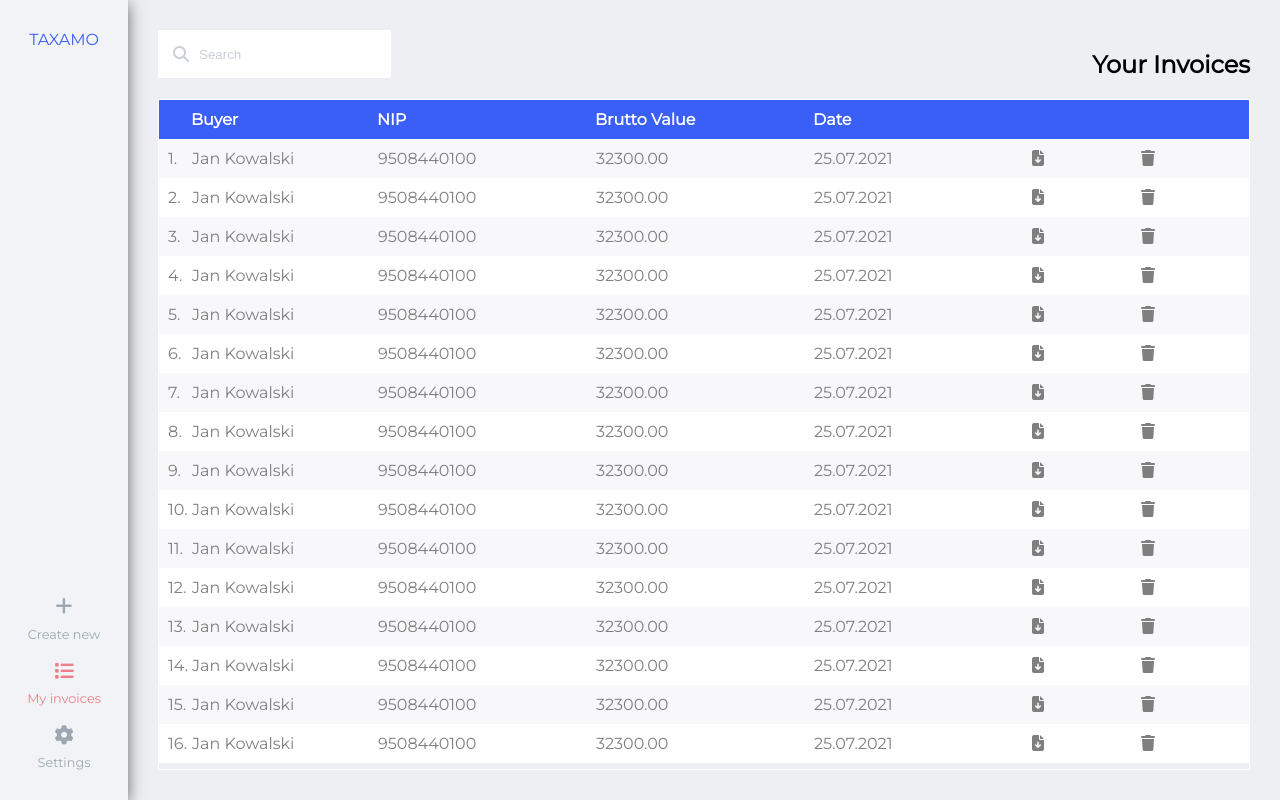
After one commit to fizo99/PAI, a PHP site: page /public/views/my_invoices.html in a window 1280 px wide. The commit adds this page. Run offline with PHP 8.4, Linux system fonts and the light colour scheme; some libraries are stand-ins or nearby versions.

Commit message:
finished views for desktop

```diff
--- a/public/css/basicstyles.css
+++ b/public/css/basicstyles.css
@@ -111,7 +111,7 @@ main {
 
 }
 
-.w-10 {
+.w-5 {
     width: 5%;
 }
 
@@ -154,3 +154,111 @@ main {
 .w-80 {
     width: 80%;
 }
+
+
+table{
+    display: block;
+    counter-reset: rowNumber;
+    text-align: left;
+    table-layout: fixed;
+    width: 100%;
+    height: 25vh;
+    overflow-y: scroll;
+    border-collapse: collapse;
+    border: 1px solid white;
+    margin-right: 2%;
+    border-radius: 2px;
+}
+table td > input {
+    border: 1px solid #9CA8B1;
+}
+tbody tr {
+    background-color: white;
+}
+tr:nth-child(even) {
+    background: #FFF
+}
+tr:nth-child(odd) {
+    background: #F8F8FA
+}
+table thead th {
+    position: sticky;
+    top: 0;
+    z-index: 1;
+    background-color: #395FF6;
+    padding: 10px 0px;
+}
+
+th,td {
+    padding-top: 10px;
+    padding-bottom: 10px;
+    padding-right: 5px;
+}
+
+table thead tr th:first-child::before {
+    display: inline-block;
+    width: 1em;
+    margin: 0 .5em;
+    content: '';
+}
+table tr > td:first-child
+{
+    counter-increment: rowNumber;
+}
+
+table tr td:first-child::before
+{
+    display: inline-block;
+    content: counter(rowNumber) ".";
+    width: 1em;
+    margin: 0 .5em;
+}
+table thead {
+    color: white;
+    width: 100%;
+}
+table tbody {
+    color: #7F7F7F;
+}
+table input {
+    width: 100%;
+}
+
+table tbody tr td:first-child {
+    display: flex;
+    flex-direction: row;
+    justify-content: center;
+    align-items: center;
+}
+
+table tbody tr {
+    margin-top: 10x;
+}
+
+
+::-webkit-scrollbar {
+    width: 10px;
+  }
+
+  /* Track */
+  ::-webkit-scrollbar-track {
+    background: white;
+  }
+
+  /* Handle */
+  ::-webkit-scrollbar-thumb {
+    background: #395FF6;
+    border-left: 1px solid white;
+  }
+
+  /* Handle on hover */
+  ::-webkit-scrollbar-thumb:hover {
+    background: white;
+  }
+
+  .btn-active {
+      color: #EB8086;
+  }
+  a{
+      text-decoration: none;
+  }
--- /dev/null
+++ b/public/css/my_invoices.css
@@ -0,0 +1,89 @@
+main {
+    display: flex;
+    flex-direction: column;
+}
+table{
+    width: 100%;
+    display:flex;
+    flex-direction: column;
+    overflow-y: scroll;
+    flex: 1;
+}
+table thead {
+    display: block;
+    width: 100%;
+    position: sticky;
+    top: 0;
+}
+table thead th {
+    position: sticky;
+    top: 0;
+    z-index: 1;
+}
+table thead tr {
+    display: flex;
+    flex-direction: row;
+}
+table thead tr th {
+    display: block;
+}
+table tbody {
+    display: block;
+    width: 100%;
+    max-height: 100%;
+}
+table tbody tr{
+    display: flex;
+    flex-direction: row;
+    width: 100%;
+}
+thead tr div{
+    text-align: left;
+}
+table tbody tr td:first-child {
+    justify-content: left;
+}
+  #top-bar{
+      display: flex;
+      flex-direction: row;
+      justify-content: space-between;
+  }
+  #search-bar{
+      display: flex;
+      flex-direction: row;
+      justify-content: center;
+      align-items: center;
+      background-color: white;
+      padding: 10px;
+      max-height: 70%;
+      border-radius: 2px;
+  }
+  #search-bar i{
+      padding: 0 5px;
+      color: #CBD0D7;
+  }
+  #search-bar input{
+    padding: 5px;
+    outline: none;
+    color: black;
+}
+  #search-bar button {
+    background: transparent;
+    border: none;
+    cursor: pointer;
+    display: inline-block;
+    font-size: 18px;
+    position: absolute;
+    top: 0;
+    right: 0;
+    padding: 18px 20px;
+    z-index: 2;
+  }
+
+  input[type="search"]::-webkit-search-cancel-button {
+    -webkit-appearance: none;
+    pointer-events: none;
+  }
+  input[type="search"]::placeholder{
+    color: #CBD0D7;
+  }
--- a/public/css/settings.css
+++ b/public/css/settings.css
@@ -15,7 +15,7 @@ form label {
     color: #395FF6;
 }
 form input {
-    padding: 12px 12px;
+    padding: 8px 8px;
 }
 form > * {
     margin-top: 10px;
--- /dev/null
+++ b/public/views/my_invoices.html
@@ -0,0 +1,185 @@
+<!DOCTYPE html>
+<!--[if lt IE 7]>      <html class="no-js lt-ie9 lt-ie8 lt-ie7"> <![endif]-->
+<!--[if IE 7]>         <html class="no-js lt-ie9 lt-ie8"> <![endif]-->
+<!--[if IE 8]>         <html class="no-js lt-ie9"> <![endif]-->
+<!--[if gt IE 8]>      <html class="no-js"> <!--<![endif]-->
+<html>
+
+<head>
+    <meta charset="utf-8">
+    <meta http-equiv="X-UA-Compatible" content="IE=edge">
+    <title>Login</title>
+    <meta name="description" content="">
+    <meta name="viewport" content="width=device-width, initial-scale=1">
+    <link href='https://fonts.googleapis.com/css?family=Montserrat' rel='stylesheet'>
+    <link rel="stylesheet" href="../css/basicstyles.css">
+    <link rel="stylesheet" href="../css/my_invoices.css">
+    <link rel="stylesheet" href="https://cdnjs.cloudflare.com/ajax/libs/font-awesome/5.14.0/css/all.min.css"
+        integrity="sha512-1PKOgIY59xJ8Co8+NE6FZ+LOAZKjy+KY8iq0G4B3CyeY6wYHN3yt9PW0XpSriVlkMXe40PTKnXrLnZ9+fkDaog=="
+        crossorigin="anonymous" referrerpolicy="no-referrer" />
+    <script src="https://kit.fontawesome.com/6afad8acbe.js" crossorigin="anonymous"></script>
+</head>
+
+<body>
+    <nav>
+        <span>TAXAMO</span>
+        <div class="nav-buttons-container">
+            <a href="new.html" class="nav-button"><i class="fas fa-plus"></i>Create new</a>
+            <a href="my_invoices.html" class="nav-button btn-active"><i class="fas fa-list"></i>My invoices</a>
+            <a href="settings.html" class="nav-button"><i class="fas fa-cog"></i>Settings</a>
+        </div>
+    </nav>
+    <main>
+        <div id="top-bar">
+            <div id="search-bar">
+                <i class="fa fa-search"></i>
+                <input type="search" placeholder="Search">
+            </div>
+            <h2 class="page-title">Your Invoices</h2>
+        </div>
+        <table id="items">
+            <thead>
+                <tr>
+                    <th class="w-20">Buyer</th>
+                    <th class="w-20">NIP</th>
+                    <th class="w-20">Brutto Value</th>
+                    <th class="w-20">Date</th>
+                    <th class="w-10"></th>
+                    <th class="w-10"></th>
+                </tr>
+            </thead>
+            <tbody>
+                <tr>
+                    <td class="w-20">Jan Kowalski</td>
+                    <td class="w-20">9508440100</td>
+                    <td class="w-20">32300.00</td>
+                    <td class="w-20">25.07.2021</td>
+                    <td class="w-10"><i class="fas fa-file-download"></i></td>
+                    <td class="w-10"><i class="fas fa-trash"></i></td>
+                </tr>
+                <tr>
+                    <td class="w-20">Jan Kowalski</td>
+                    <td class="w-20">9508440100</td>
+                    <td class="w-20">32300.00</td>
+                    <td class="w-20">25.07.2021</td>
+                    <td class="w-10"><i class="fas fa-file-download"></i></td>
+                    <td class="w-10"><i class="fas fa-trash"></i></td>
+                </tr>
+                <tr>
+                    <td class="w-20">Jan Kowalski</td>
+                    <td class="w-20">9508440100</td>
+                    <td class="w-20">32300.00</td>
+                    <td class="w-20">25.07.2021</td>
+                    <td class="w-10"><i class="fas fa-file-download"></i></td>
+                    <td class="w-10"><i class="fas fa-trash"></i></td>
+                </tr>
+                <tr>
+                    <td class="w-20">Jan Kowalski</td>
+                    <td class="w-20">9508440100</td>
+                    <td class="w-20">32300.00</td>
+                    <td class="w-20">25.07.2021</td>
+                    <td class="w-10"><i class="fas fa-file-download"></i></td>
+                    <td class="w-10"><i class="fas fa-trash"></i></td>
+                </tr>
+                <tr>
+                    <td class="w-20">Jan Kowalski</td>
+                    <td class="w-20">9508440100</td>
+                    <td class="w-20">32300.00</td>
+                    <td class="w-20">25.07.2021</td>
+                    <td class="w-10"><i class="fas fa-file-download"></i></td>
+                    <td class="w-10"><i class="fas fa-trash"></i></td>
+                </tr>
+                <tr>
+                    <td class="w-20">Jan Kowalski</td>
+                    <td class="w-20">9508440100</td>
+                    <td class="w-20">32300.00</td>
+                    <td class="w-20">25.07.2021</td>
+                    <td class="w-10"><i class="fas fa-file-download"></i></td>
+                    <td class="w-10"><i class="fas fa-trash"></i></td>
+                </tr>
+                <tr>
+                    <td class="w-20">Jan Kowalski</td>
+                    <td class="w-20">9508440100</td>
+                    <td class="w-20">32300.00</td>
+                    <td class="w-20">25.07.2021</td>
+                    <td class="w-10"><i class="fas fa-file-download"></i></td>
+                    <td class="w-10"><i class="fas fa-trash"></i></td>
+                </tr>
+                <tr>
+                    <td class="w-20">Jan Kowalski</td>
+                    <td class="w-20">9508440100</td>
+                    <td class="w-20">32300.00</td>
+                    <td class="w-20">25.07.2021</td>
+                    <td class="w-10"><i class="fas fa-file-download"></i></td>
+                    <td class="w-10"><i class="fas fa-trash"></i></td>
+                </tr>
+                <tr>
+                    <td class="w-20">Jan Kowalski</td>
+                    <td class="w-20">9508440100</td>
+                    <td class="w-20">32300.00</td>
+                    <td class="w-20">25.07.2021</td>
+                    <td class="w-10"><i class="fas fa-file-download"></i></td>
+                    <td class="w-10"><i class="fas fa-trash"></i></td>
+                </tr>
+                <tr>
+                    <td class="w-20">Jan Kowalski</td>
+                    <td class="w-20">9508440100</td>
+                    <td class="w-20">32300.00</td>
+                    <td class="w-20">25.07.2021</td>
+                    <td class="w-10"><i class="fas fa-file-download"></i></td>
+                    <td class="w-10"><i class="fas fa-trash"></i></td>
+                </tr>
+                <tr>
+                    <td class="w-20">Jan Kowalski</td>
+                    <td class="w-20">9508440100</td>
+                    <td class="w-20">32300.00</td>
+                    <td class="w-20">25.07.2021</td>
+                    <td class="w-10"><i class="fas fa-file-download"></i></td>
+                    <td class="w-10"><i class="fas fa-trash"></i></td>
+                </tr>
+                <tr>
+                    <td class="w-20">Jan Kowalski</td>
+                    <td class="w-20">9508440100</td>
+                    <td class="w-20">32300.00</td>
+                    <td class="w-20">25.07.2021</td>
+                    <td class="w-10"><i class="fas fa-file-download"></i></td>
+                    <td class="w-10"><i class="fas fa-trash"></i></td>
+                </tr>
+                <tr>
+                    <td class="w-20">Jan Kowalski</td>
+                    <td class="w-20">9508440100</td>
+                    <td class="w-20">32300.00</td>
+                    <td class="w-20">25.07.2021</td>
+                    <td class="w-10"><i class="fas fa-file-download"></i></td>
+                    <td class="w-10"><i class="fas fa-trash"></i></td>
+                </tr>
+                <tr>
+                    <td class="w-20">Jan Kowalski</td>
+                    <td class="w-20">9508440100</td>
+                    <td class="w-20">32300.00</td>
+                    <td class="w-20">25.07.2021</td>
+                    <td class="w-10"><i class="fas fa-file-download"></i></td>
+                    <td class="w-10"><i class="fas fa-trash"></i></td>
+                </tr>
+                <tr>
+                    <td class="w-20">Jan Kowalski</td>
+                    <td class="w-20">9508440100</td>
+                    <td class="w-20">32300.00</td>
+                    <td class="w-20">25.07.2021</td>
+                    <td class="w-10"><i class="fas fa-file-download"></i></td>
+                    <td class="w-10"><i class="fas fa-trash"></i></td>
+                </tr>
+                <tr>
+                    <td class="w-20">Jan Kowalski</td>
+                    <td class="w-20">9508440100</td>
+                    <td class="w-20">32300.00</td>
+                    <td class="w-20">25.07.2021</td>
+                    <td class="w-10"><i class="fas fa-file-download"></i></td>
+                    <td class="w-10"><i class="fas fa-trash"></i></td>
+                </tr>
+            </tbody>
+        </table>
+    </main>
+</body>
+
+</html>
```
Also changed, not shown: public/css/new.css (+55 -90 lines), public/views/new.html (+22 -17 lines), public/views/settings.html (+7 -4 lines).
